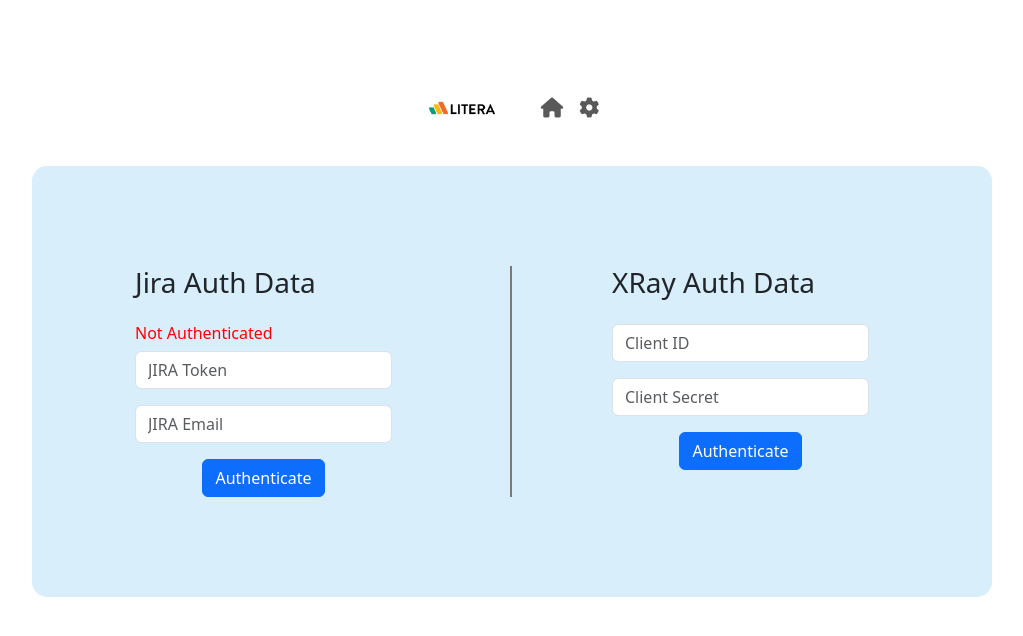
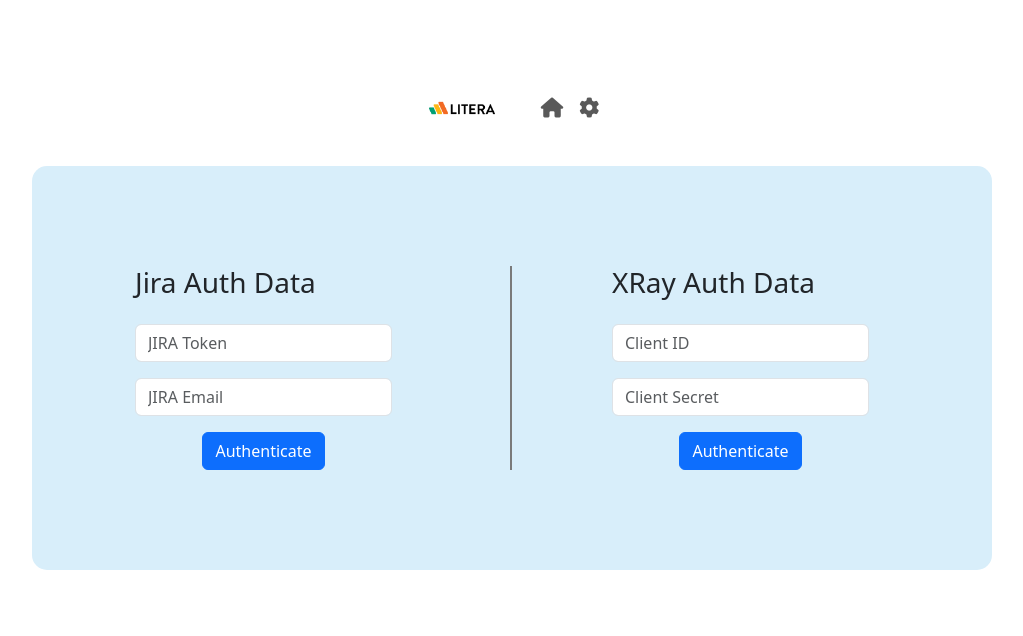
Before and after one commit to GoldenGuts/testcase-generator, a React (Create React App) app in the folder frontend/: page /settings in a window 1280 px wide. Shown: the top 636 px of the page, without its empty margins (128-1151 px from the left). Built offline with nearby package versions, Linux system fonts and the light colour scheme.

Commit message:
fix: server url

```diff
--- a/frontend/src/axios.ts
+++ b/frontend/src/axios.ts
@@ -2,7 +2,7 @@ import axios from 'axios';
 
 // Create an Axios instance with the base URL and other default settings
 const instance = axios.create({
-  baseURL: 'http://0.0.0.0:5006/',
+  baseURL: 'http://127.0.0.1:5006/',
   // You can add more default settings here
 });
 
--- a/frontend/src/components/settings.tsx
+++ b/frontend/src/components/settings.tsx
@@ -3,9 +3,9 @@ import React, { useEffect, useState } from "react";
 import { Button, Col, Container, Form, Row, Alert } from "react-bootstrap";
 import axios from "../axios";
 import { XrayForm } from "./xrayForm";
-import "./settings.css";
 import Cookies from "js-cookie";
 import { isAxiosError } from "axios";
+import "./settings.css";
 
 interface SettingsProps {}
 
@@ -78,9 +78,7 @@ const Settings: React.FC<SettingsProps> = () => {
                 <h6 className="datapresent-text">
                   Authenticated as: {displayName}
                 </h6>
-              ) : (
-                <h6 style={{color:"red"}}>Not Authenticated</h6>
-              )}
+              ) : (<></>)}
               {error && <Alert variant="danger">{error}</Alert>}
 
               <Form.Group
```
